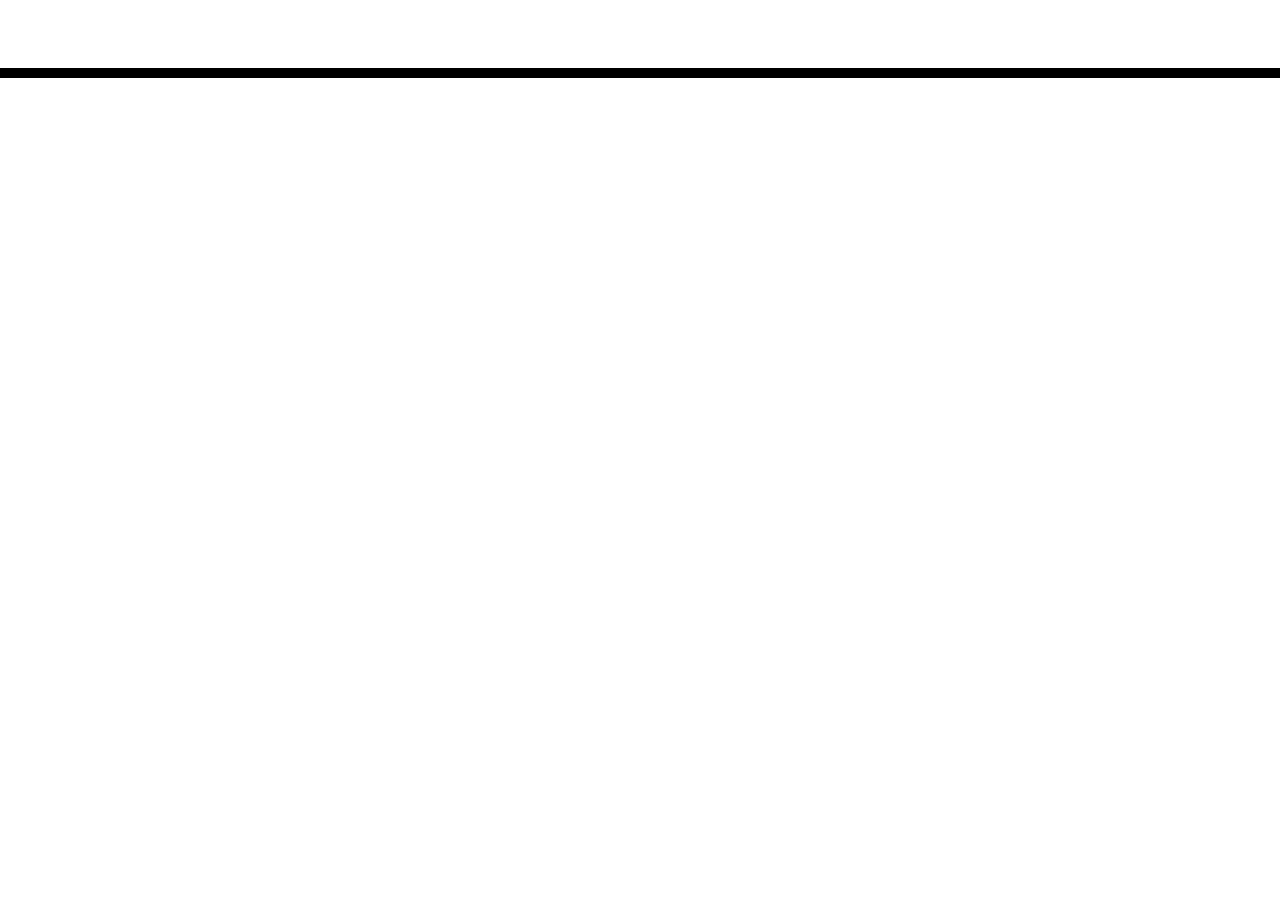
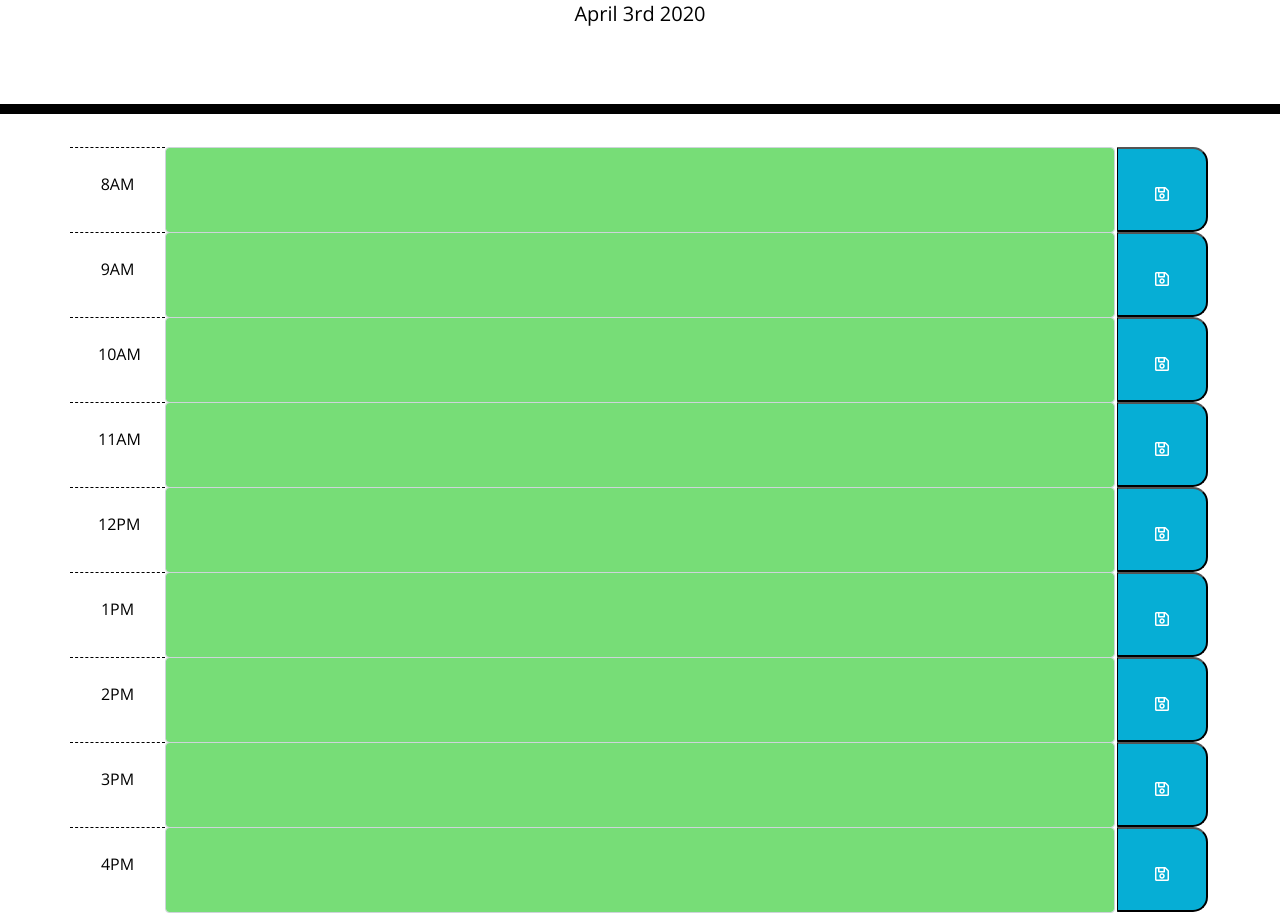
Before and after one commit to eric-purrington/Day-Planner, a plain HTML site: page index.html in a window 1280 px wide. Shown: the part 190-1103 px from the top of the page. Before the commit the page ends 800 px from the top, so only its background shows below. Drawn offline with nearby package versions, Linux system fonts and the light colour scheme.

Commit message:
script.js code and readme was updated

```diff
--- a/index.html
+++ b/index.html
@@ -4,6 +4,8 @@
     <meta charset="UTF-8" />
     <meta name="viewport" content="width=device-width, initial-scale=1.0" />
     <meta http-equiv="X-UA-Compatible" content="ie=edge" />
+
+    <!-- Bootstrap, fontawesome, google fonts, and my stylesheet; reset not included in given code, so I didn't add one -->
     <link
       rel="stylesheet"
       href="https://stackpath.bootstrapcdn.com/bootstrap/4.3.1/css/bootstrap.min.css"
@@ -19,6 +21,7 @@
       rel="stylesheet"
     />
     <link rel="stylesheet" href="style.css" />
+
     <title>Work Day Scheduler</title>
   </head>
 
@@ -29,15 +32,129 @@
       <p id="currentDay" class="lead"></p>
     </header>
     <div class="container">
-      <!-- Timeblocks go here -->
+
+      <!-- Time blocks - 8am; I like to start work early -->
+      <div class="time-block row">
+        <div class="col-1 hour">
+          8AM
+        </div>
+        <div class="col-10 form-group">
+          <textarea class="form-control" id="1" rows="3"></textarea>
+        </div>
+        <div class="col-1">
+          <button class="saveBtn" value="1"><i class="far fa-save"></i></button>
+        </div>
+      </div>
+
+      <!-- Time blocks - 9am -->
+      <div class="time-block row">
+        <div class="col-1 hour">
+          9AM
+        </div>
+        <div class="col-10 form-group">
+          <textarea class="form-control" id="2" rows="3"></textarea>
+        </div>
+        <div class="col-1">
+          <button class="saveBtn" value="2"><i class="far fa-save"></i></button>
+        </div>
+      </div>
+
+      <!-- Time blocks - 10am -->
+      <div class="time-block row">
+        <div class="col-1 hour">
+          10AM
+        </div>
+        <div class="col-10 form-group">
+          <textarea class="form-control" id="3" rows="3"></textarea>
+        </div>
+        <div class="col-1">
+          <button class="saveBtn" value="3"><i class="far fa-save"></i></button>
+        </div>
+      </div>
+
+      <!-- Time blocks - 11am -->
+      <div class="time-block row">
+        <div class="col-1 hour">
+          11AM
+        </div>
+        <div class="col-10 form-group">
+          <textarea class="form-control" id="4" rows="3"></textarea>
+        </div>
+        <div class="col-1">
+          <button class="saveBtn" value="4"><i class="far fa-save"></i></button>
+        </div>
+      </div>
+
+      <!-- Time blocks - 12pm -->
+      <div class="time-block row">
+        <div class="col-1 hour">
+          12PM
+        </div>
+        <div class="col-10 form-group">
+          <textarea class="form-control" id="5" rows="3"></textarea>
+        </div>
+        <div class="col-1">
+          <button class="saveBtn" value="5"><i class="far fa-save"></i></button>
+        </div>
+      </div>
+
+      <!-- Time blocks - 1pm -->
+      <div class="time-block row">
+        <div class="col-1 hour">
+          1PM
+        </div>
+        <div class="col-10 form-group">
+          <textarea class="form-control" id="6" rows="3"></textarea>
+        </div>
+        <div class="col-1">
+          <button class="saveBtn"value="6"><i class="far fa-save"></i></button>
+        </div>
+      </div>
+
+      <!-- Time blocks - 2pm -->
+      <div class="time-block row">
+        <div class="col-1 hour">
+          2PM
+        </div>
+        <div class="col-10 form-group">
+          <textarea class="form-control" id="7" rows="3"></textarea>
+        </div>
+        <div class="col-1">
+          <button class="saveBtn" value="7"><i class="far fa-save"></i></button>
+        </div>
+      </div>
+
+      <!-- Time blocks - 3pm -->
+      <div class="time-block row">
+        <div class="col-1 hour">
+          3PM
+        </div>
+        <div class="col-10 form-group">
+          <textarea class="form-control" id="8" rows="3"></textarea>
+        </div>
+        <div class="col-1">
+          <button class="saveBtn" value="8"><i class="far fa-save"></i></button>
+        </div>
+      </div>
+
+      <!-- Time blocks - 4pm -->
+      <div class="time-block row">
+        <div class="col-1 hour">
+          4PM
+        </div>
+        <div class="col-10 form-group">
+          <textarea class="form-control" id="9" rows="3"></textarea>
+        </div>
+        <div class="col-1">
+          <button class="saveBtn" value="9"><i class="far fa-save"></i></button>
+        </div>
+      </div>
+
     </div>
-    <script>
-        $(document).ready(function() {
 
-
-        });
-    </script>
+    <!-- jQuery, moment, and my script -->
     <script src="https://code.jquery.com/jquery-3.4.1.min.js"></script>
     <script src="https://cdnjs.cloudflare.com/ajax/libs/moment.js/2.24.0/moment.min.js"></script>
+    <script src = "script.js"></script>
   </body>
 </html>
--- a/script.js
+++ b/script.js
@@ -0,0 +1,44 @@
+$(document).ready(function () {
+    // Variables to be used in the functions
+    var textareasByIDs = [$("#1"), $("#2"), $("#3"), $("#4"), $("#5"), $("#6"), $("#7"), $("#8"), $("#9")];
+    var plan2Store = ["", "", "", "", "", "", "", "", ""];
+    var plan2StoreString
+
+    // Using moment to add the date
+    $("#currentDay").text(moment().format("MMMM Do YYYY"));
+
+    // Writes any stored plans and saves those stored plans to be stored again
+    if (JSON.parse(localStorage.getItem("plan2StoreString")) !== null) {
+        storedArray = JSON.parse(localStorage.getItem("plan2StoreString"));
+        for (var i = 0; i < 9; i++) {
+            textareasByIDs[i].val(storedArray[i]);
+            plan2Store[i] = storedArray[i];
+        }
+    }
+
+    // This loop controls the color of the textareas
+    for (var i = 0; i < 9; i++) {
+        if (moment().hour() > parseInt(textareasByIDs[i].attr("id")) + 7) {
+            textareasByIDs[i].attr("class", "form-control past");
+        } else if (moment().hour() === parseInt(textareasByIDs[i].attr("id")) + 7) {
+            textareasByIDs[i].attr("class", "form-control present");
+        } else if (moment().hour() < parseInt(textareasByIDs[i].attr("id")) + 7) {
+            textareasByIDs[i].attr("class", "form-control future");
+        }
+    }
+
+    // Function that begins when user clicks a save button
+    $(".saveBtn").on("click", function () {
+        // Grabs whichever button was clicked
+        var clickedsaveBtn = $(this).val();
+        // Stores the string that was connected to the clicked save button
+        for (var i = 0; i < 9; i++) {
+            if (textareasByIDs[i].attr("id") == clickedsaveBtn) {
+                plan2Store[i] = textareasByIDs[i].val();
+                plan2StoreString = JSON.stringify(plan2Store);
+                localStorage.setItem("plan2StoreString", plan2StoreString);
+            }
+        }
+    });
+
+});
--- a/style.css
+++ b/style.css
@@ -1,7 +1,7 @@
 body {
-    font-family: 'Open Sans', sans-serif;
-    font-size: 16px;
-    line-height: 1;
+  font-family: 'Open Sans', sans-serif;
+  font-size: 16px;
+  line-height: 1;
 }
 
 textarea{
@@ -31,30 +31,36 @@ textarea{
 }
 
 .row {
-  white-space: pre-wrap;
-  height: 80px;
-  border-top: 1px solid white;;
+  height: 85px;
+  border-top: 1px solid white;
+}
+
+/* Added some styling to the columns to fix positioning */
+.col-1, .col-10 {
+  padding:0px;
+  height: 85px;
 }
 
 .hour {
   background-color: #ffffff;
   color: #000000;
   border-top: 1px dashed #000000;
+  padding: 28px;
 }
 
 .past {
   background-color: #d3d3d3;
-  color: white;
+  color: black;
 }
 
 .present {
   background-color: #ff6961;
-  color: white;
+  color: black;
 }
 
 .future {
   background-color: #77dd77;
-  color: white;
+  color: black;
 }
 
 .saveBtn {
@@ -63,6 +69,8 @@ textarea{
   border-bottom-right-radius: 15px;
   background-color: #06AED5;
   color: white;
+  padding: 37px;
+  height: 85px;
 }
 
 .saveBtn i:hover {
```
Also changed, not shown: Day_Planner_Scrnshot.jpg (added), 1 other file.
